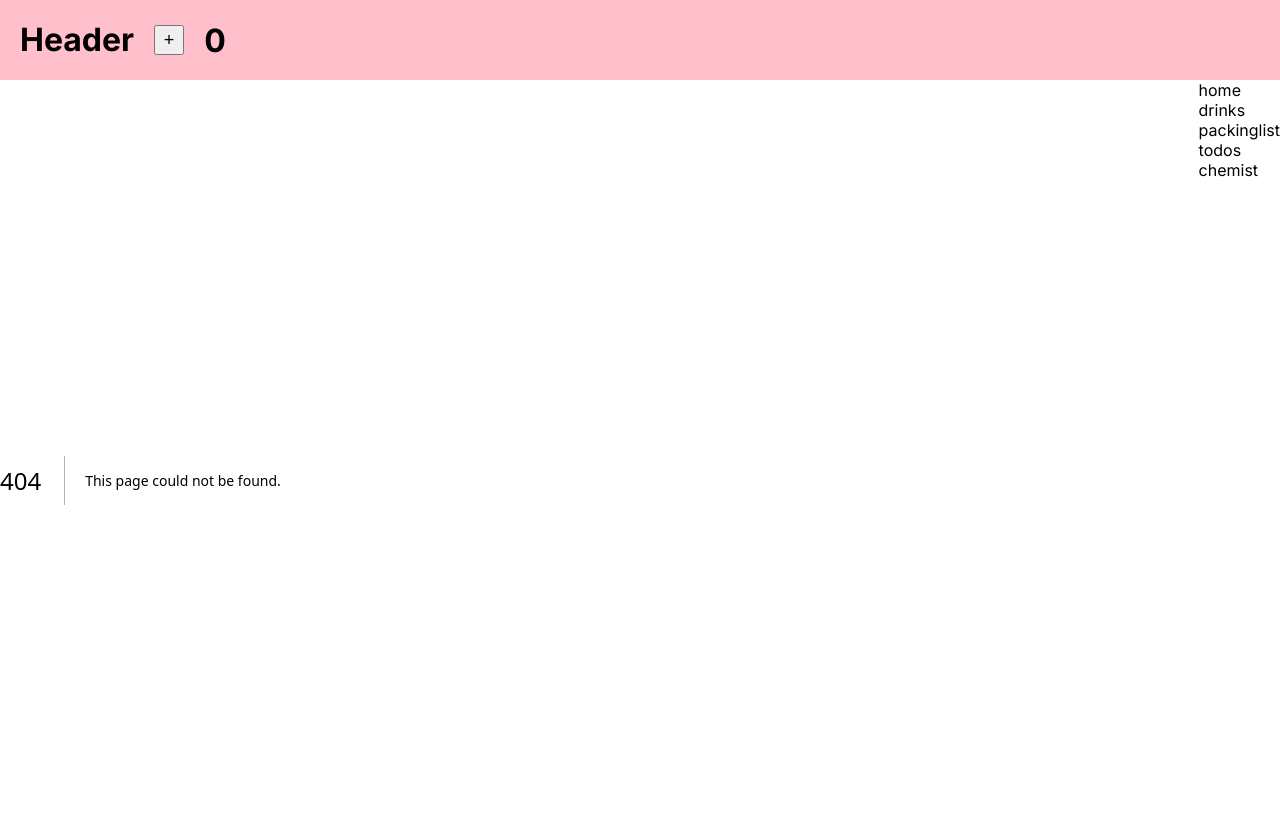
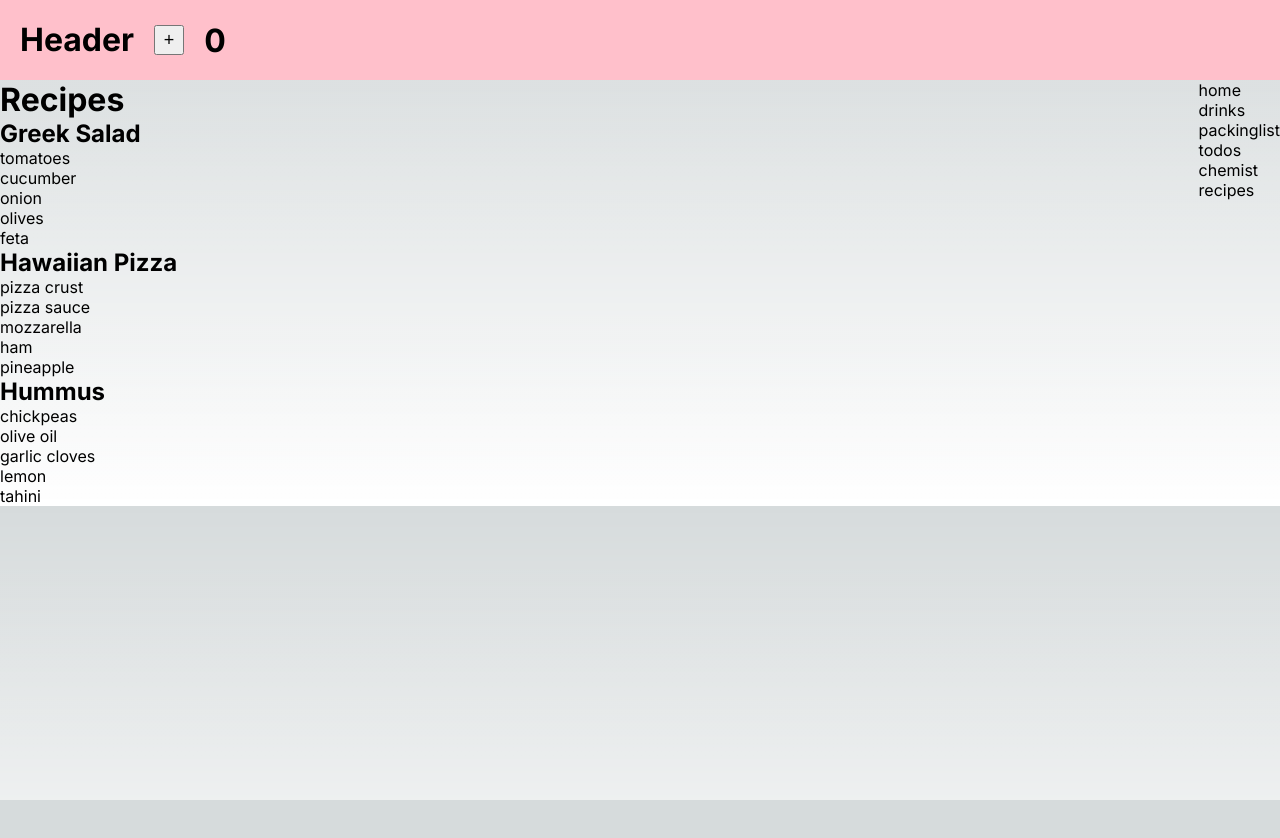
Before and after one commit to kiwichan101kg/next-app-tutorial, a Next.js app: page /recipes in a window 1280 px wide. Before the commit this address had no page. Shown: the top 838 px of the page. After the commit the page ends 800 px from the top, so only its background shows below. Built offline with nearby package versions, Linux system fonts and the light colour scheme.

Commit message:
レンダリングリスト　レシピ追加

```diff
--- a/src/app/layout.tsx
+++ b/src/app/layout.tsx
@@ -63,6 +63,7 @@ export default function RootLayout({
             <Link href={"/packinglist"}>packinglist</Link>
             <Link href={"/todos"}>todos</Link>
             <Link href={"/chemist"}>chemist</Link>
+            <Link href={"/recipes"}>recipes</Link>
           </div>
         </div>
       </body>
--- /dev/null
+++ b/src/app/recipes/data.ts
@@ -0,0 +1,29 @@
+type Recipe = {
+  id: string;
+  name: string;
+  ingredients: string[];
+};
+
+export const recipes: Recipe[] = [
+  {
+    id: "greek-salad",
+    name: "Greek Salad",
+    ingredients: ["tomatoes", "cucumber", "onion", "olives", "feta"],
+  },
+  {
+    id: "hawaiian-pizza",
+    name: "Hawaiian Pizza",
+    ingredients: [
+      "pizza crust",
+      "pizza sauce",
+      "mozzarella",
+      "ham",
+      "pineapple",
+    ],
+  },
+  {
+    id: "hummus",
+    name: "Hummus",
+    ingredients: ["chickpeas", "olive oil", "garlic cloves", "lemon", "tahini"],
+  },
+];
--- /dev/null
+++ b/src/app/recipes/page.tsx
@@ -0,0 +1,19 @@
+import { recipes } from "./data";
+
+export default function Recipes() {
+  return (
+    <>
+      <h1>Recipes</h1>
+      {recipes.map((recipe) => (
+        <div key={recipe.id}>
+          <h2>{recipe.name}</h2>
+          <ul>
+            {recipe.ingredients.map((ingredient) => (
+              <li key={ingredient}>{ingredient}</li>
+            ))}
+          </ul>
+        </div>
+      ))}
+    </>
+  );
+}
```
